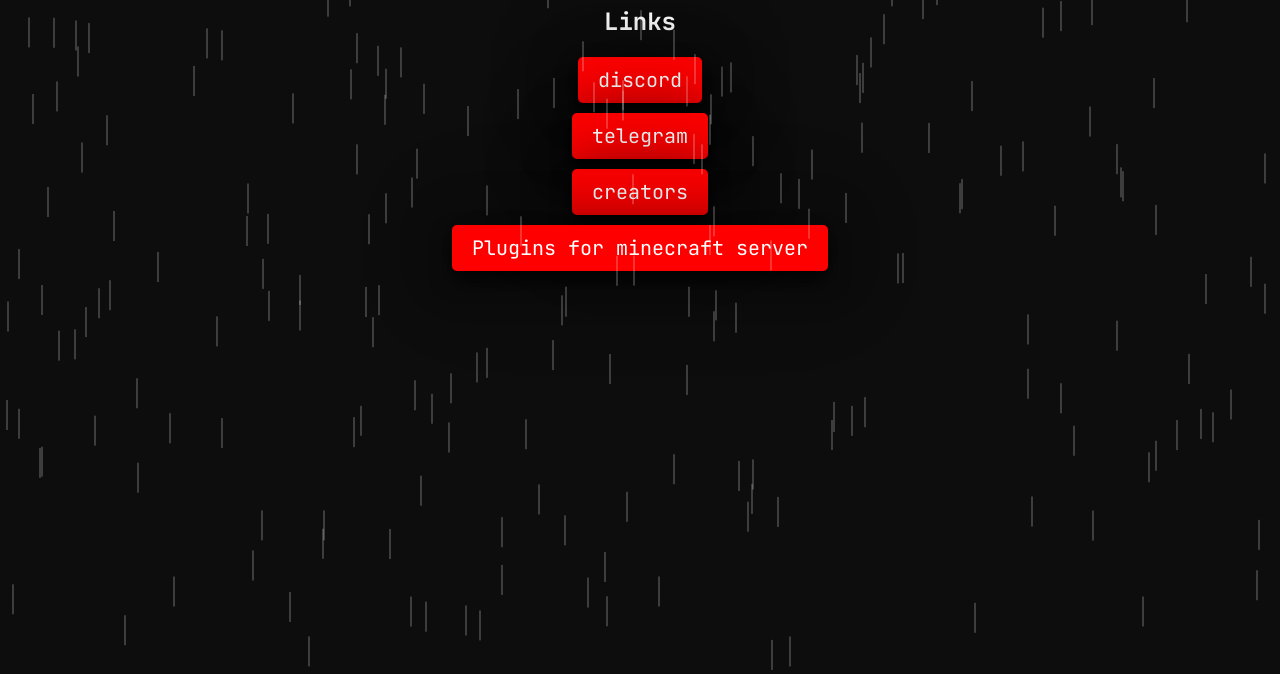
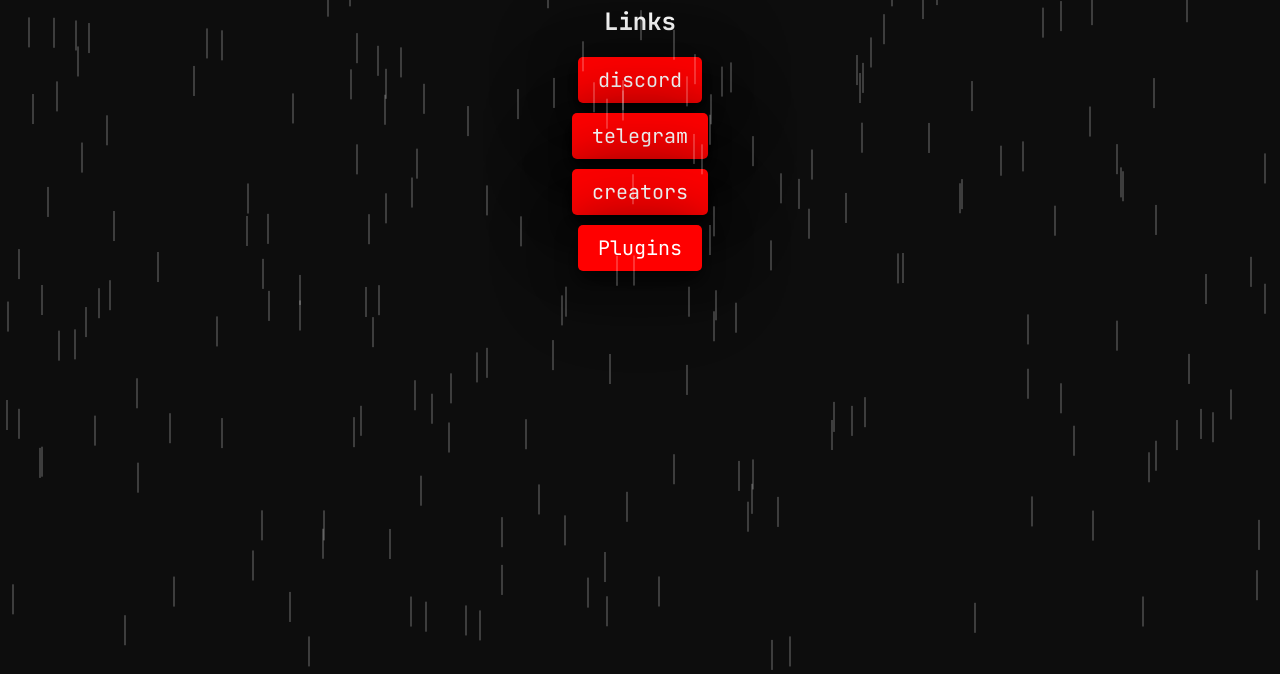
Before and after one commit to vampstudio/vampstudio.github.io, a plain HTML site: page services/minecraft.html in a window 1280 px wide. Shown: the part 126-800 px from the top of the page. Drawn offline with Linux system fonts and the light colour scheme; animation ran at ten frames a second.

Commit message:
Add files via upload

```diff
--- a/services/minecraft.html
+++ b/services/minecraft.html
@@ -21,7 +21,7 @@
                 <li><a href="https://dsc.gg/vampstudio" target="_blank">discord</a></li>
                 <li><a href="https://t.me/vampstudiodev">telegram</a></li>
                 <li><a href="/creators/creators.html">creators</a></li>
-                <li><a href="/services/plugins/minecraftplugins.html">Plugins for minecraft server</a></li>
+                <li><a href="/services/plugins/minecraftplugins.html">Plugins</a></li>
             </ul>
         </section>
         <footer>
```
